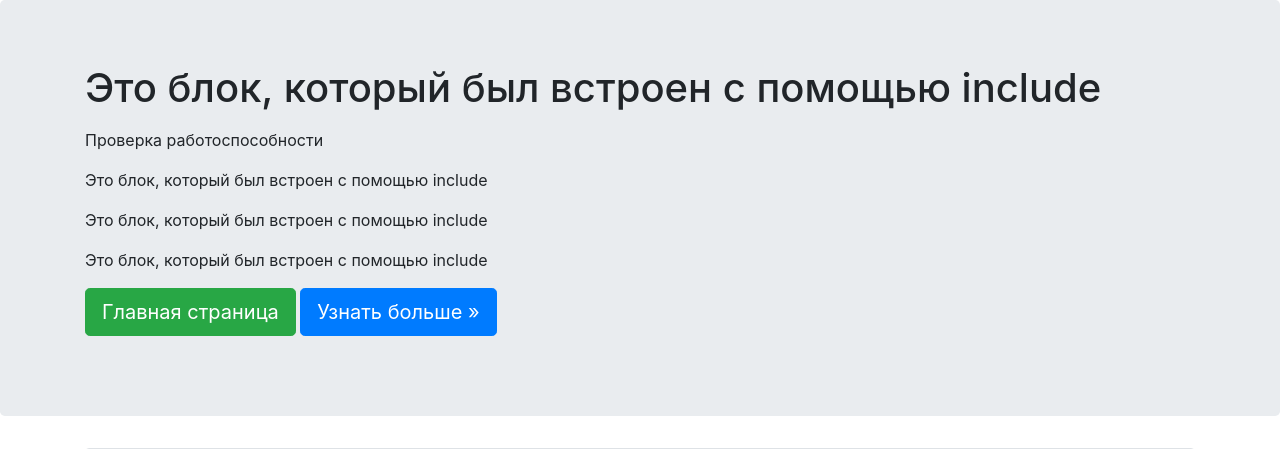
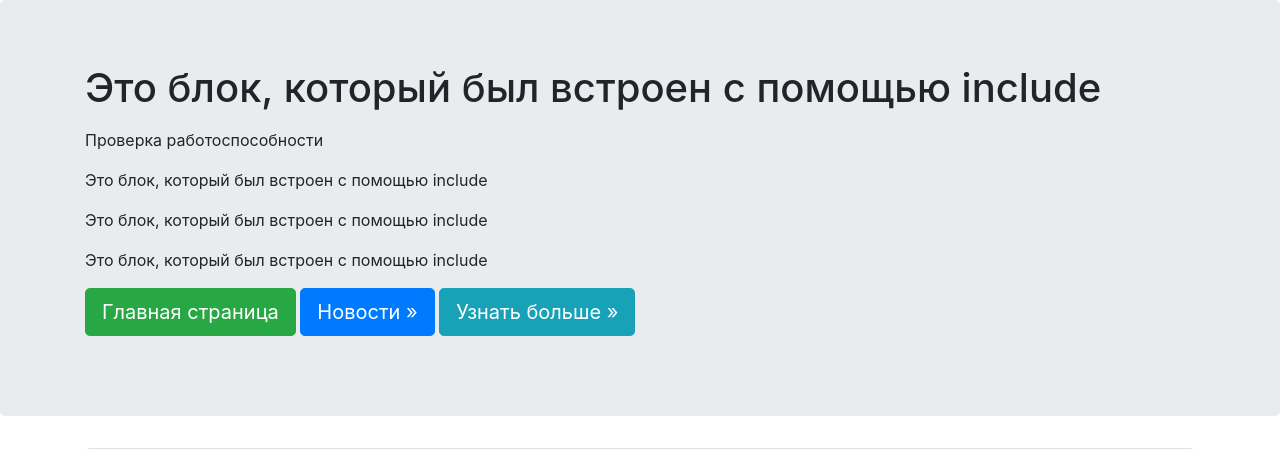
Before and after one commit to va771/my-first-django-site, a Django app: page / in a window 1280 px wide. Shown: the top 449 px of the page. Run offline with Django 3.2, Linux system fonts and the light colour scheme; some libraries are stand-ins or nearby versions.

Commit message:
A "Contact" button added

```diff
--- a/mainApp/templates/mainApp/wrapper.html
+++ b/mainApp/templates/mainApp/wrapper.html
@@ -14,7 +14,8 @@
             {% endblock %}
             <p>
                 <a href="/" class="btn btn-success btn-lg">Главная страница</a>
-                <a href="/news" class="btn btn-primary btn-lg">Узнать больше &raquo;</a>
+                <a href="/news" class="btn btn-primary btn-lg">Новости &raquo;</a>
+                <a href="/contact" class="btn btn-info btn-lg">Узнать больше &raquo;</a>
             </p>
         </div>
     </div>
```
